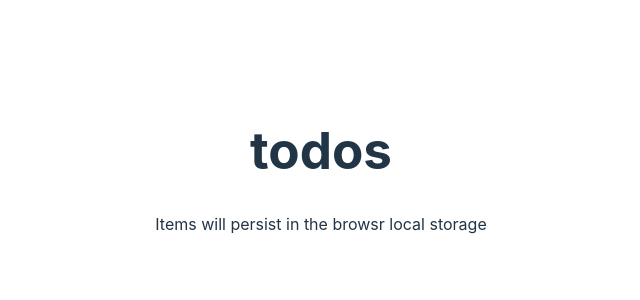
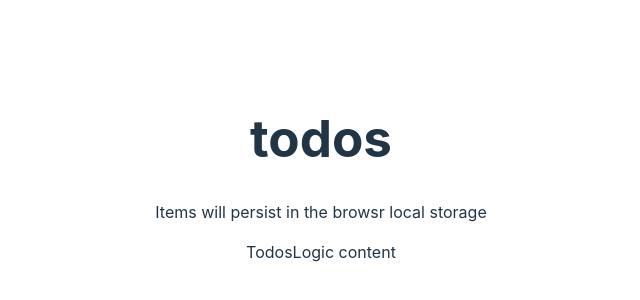
Before and after one commit to biruk-bereka/react-todos-application, a React (Vite) app: page / in a window 1280 px wide. Shown: the part 230-530 px from the top of the page, without its empty margins (319-959 px from the left). Built offline with nearby package versions, Linux system fonts and the light colour scheme.

Commit message:
Create TodosLogic component

```diff
--- a/src/components/TodoApp.jsx
+++ b/src/components/TodoApp.jsx
@@ -1,8 +1,10 @@
 import Header from './Header';
+import TodosLogic from './TodosLogic';
 
 const TodoApp = () => (
   <>
     <Header />
+    <TodosLogic />
   </>
 );
 
--- /dev/null
+++ b/src/components/TodosLogic.jsx
@@ -0,0 +1,5 @@
+const TodosLogic = () => (
+  <div>TodosLogic content</div>
+);
+
+export default TodosLogic;
```
